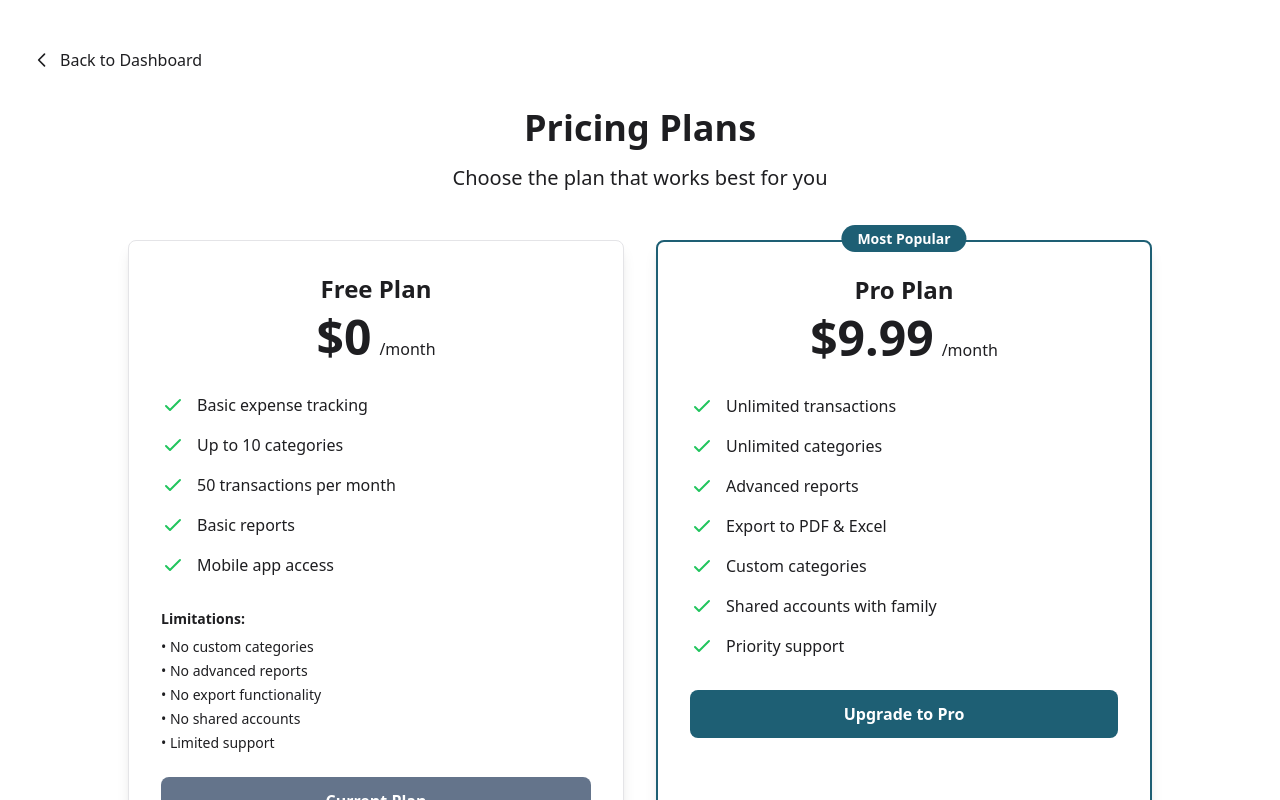
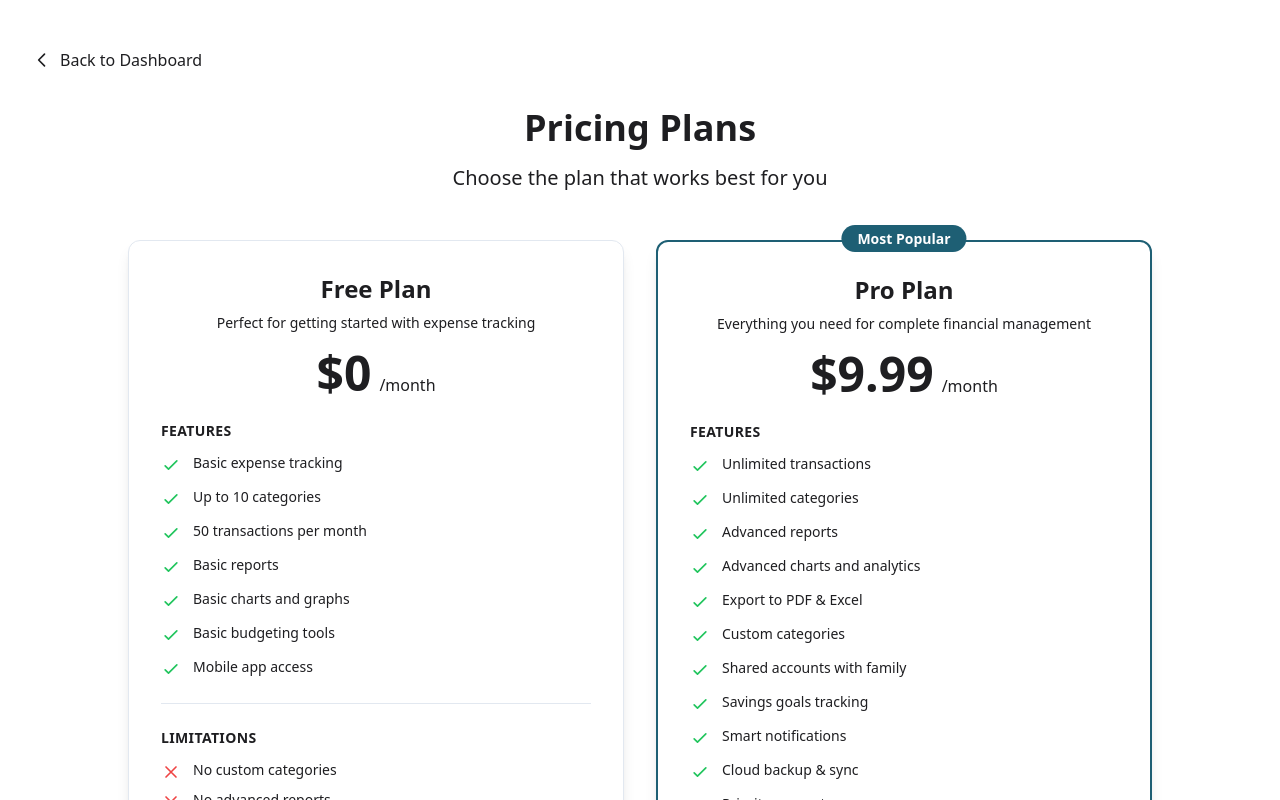
Before and after one commit to lucontre/expense-tracker-pro, a Next.js app in the folder web/: page /pricing in a window 1280 px wide. Shown: the top 800 px of the page. Built offline with nearby package versions, Linux system fonts and the light colour scheme; no server answers.

Commit message:
Fix theme error and improve pricing page with more details and better alignment

```diff
--- a/web/src/app/layout.tsx
+++ b/web/src/app/layout.tsx
@@ -60,15 +60,19 @@ export default function RootLayout({
                     htmlElement.classList.add('dark', 'dark-theme');
                     htmlElement.style.backgroundColor = '#0f172a';
                     htmlElement.style.color = '#f1f5f9';
-                    document.body.style.backgroundColor = '#0f172a';
-                    document.body.style.color = '#f1f5f9';
+                    if (document.body) {
+                      document.body.style.backgroundColor = '#0f172a';
+                      document.body.style.color = '#f1f5f9';
+                    }
                     console.log('Applied dark theme');
                   } else {
                     htmlElement.classList.add('light-theme');
                     htmlElement.style.backgroundColor = '#ffffff';
                     htmlElement.style.color = '#1E1E21';
-                    document.body.style.backgroundColor = '#ffffff';
-                    document.body.style.color = '#1E1E21';
+                    if (document.body) {
+                      document.body.style.backgroundColor = '#ffffff';
+                      document.body.style.color = '#1E1E21';
+                    }
                     root.style.setProperty('--background', '#ffffff');
                     root.style.setProperty('--foreground', '#1E1E21');
                     root.style.setProperty('--card', '#ffffff');
--- a/web/src/app/pricing/page.tsx
+++ b/web/src/app/pricing/page.tsx
@@ -31,6 +31,8 @@ export default function PricingPage() {
       fiftyTransactionsPerMonth: '50 transactions per month',
       basicReports: 'Basic reports',
       mobileAppAccess: 'Mobile app access',
+      basicCharts: 'Basic charts and graphs',
+      basicBudgeting: 'Basic budgeting tools',
       unlimitedTransactions: 'Unlimited transactions',
       unlimitedCategories: 'Unlimited categories',
       advancedReports: 'Advanced reports',
@@ -38,6 +40,10 @@ export default function PricingPage() {
       customCategories: 'Custom categories',
       prioritySupport: 'Priority support',
       sharedAccounts: 'Shared accounts with family',
+      advancedCharts: 'Advanced charts and analytics',
+      savingsGoals: 'Savings goals tracking',
+      notifications: 'Smart notifications',
+      dataBackup: 'Cloud backup & sync',
       noCustomCategories: 'No custom categories',
       noAdvancedReports: 'No advanced reports',
       noExportFunctionality: 'No export functionality',
@@ -63,6 +69,8 @@ export default function PricingPage() {
       fiftyTransactionsPerMonth: '50 transacciones por mes',
       basicReports: 'Reportes básicos',
       mobileAppAccess: 'Acceso a aplicación móvil',
+      basicCharts: 'Gráficos y diagramas básicos',
+      basicBudgeting: 'Herramientas básicas de presupuesto',
       unlimitedTransactions: 'Transacciones ilimitadas',
       unlimitedCategories: 'Categorías ilimitadas',
       advancedReports: 'Reportes avanzados',
@@ -70,6 +78,10 @@ export default function PricingPage() {
       customCategories: 'Categorías personalizadas',
       prioritySupport: 'Soporte prioritario',
       sharedAccounts: 'Cuentas compartidas con familia',
+      advancedCharts: 'Gráficos y análisis avanzados',
+      savingsGoals: 'Seguimiento de metas de ahorro',
+      notifications: 'Notificaciones inteligentes',
+      dataBackup: 'Respaldo en la nube y sincronización',
       noCustomCategories: 'Sin categorías personalizadas',
       noAdvancedReports: 'Sin reportes avanzados',
       noExportFunctionality: 'Sin funcionalidad de exportación',
@@ -112,11 +124,14 @@ export default function PricingPage() {
       name: t.freePlan,
       price: '$0',
       period: t.monthly,
+      description: 'Perfect for getting started with expense tracking',
       features: [
         t.basicExpenseTracking,
         t.upTo10Categories,
         t.fiftyTransactionsPerMonth,
         t.basicReports,
+        t.basicCharts,
+        t.basicBudgeting,
         t.mobileAppAccess,
       ],
       limitations: [
@@ -135,13 +150,18 @@ export default function PricingPage() {
       name: t.proPlan,
       price: '$9.99',
       period: t.monthly,
+      description: 'Everything you need for complete financial management',
       features: [
         t.unlimitedTransactions,
         t.unlimitedCategories,
         t.advancedReports,
+        t.advancedCharts,
         t.exportToPDFExcel,
         t.customCategories,
         t.sharedAccounts,
+        t.savingsGoals,
+        t.notifications,
+        t.dataBackup,
         t.prioritySupport,
       ],
       limitations: [],
@@ -172,7 +192,7 @@ export default function PricingPage() {
   }
 
   return (
-    <div className="min-h-screen bg-white dark:bg-black py-12 px-4 sm:px-6 lg:px-8">
+    <div className="min-h-screen bg-white dark:bg-gradient-to-br dark:from-slate-900 dark:to-slate-800 py-12 px-4 sm:px-6 lg:px-8">
       <div className="mx-auto max-w-7xl">
         <div className="mb-8">
           <Link
@@ -186,7 +206,7 @@ export default function PricingPage() {
           </Link>
         </div>
         <div className="text-center mb-12">
-          <h1 className="text-4xl font-bold text-zinc-900 dark:text-zinc-50 mb-4">
+          <h1 className="text-4xl font-bold text-slate-900 dark:text-zinc-50 mb-4">
             {t.title}
           </h1>
           <p className="text-xl text-slate-900 dark:text-zinc-400">
@@ -198,7 +218,7 @@ export default function PricingPage() {
           {plans.map((plan) => (
             <div
               key={plan.id}
-              className={`relative rounded-lg bg-white p-8 shadow-lg dark:bg-zinc-900 ${plan.popular ? 'border-2' : 'border border-zinc-200 dark:border-zinc-700'}`}
+              className={`relative rounded-xl bg-white p-8 shadow-lg dark:bg-slate-800 ${plan.popular ? 'border-2' : 'border border-slate-200 dark:border-slate-700'} transition-all hover:shadow-xl`}
               style={plan.popular ? { borderColor: 'var(--primary)' } : undefined}
             >
               {plan.popular && (
@@ -212,10 +232,15 @@ export default function PricingPage() {
                 </div>
               )}
 
-              <div className="text-center mb-8">
-                <h3 className="text-2xl font-bold text-zinc-900 dark:text-zinc-50 mb-2">
+              <div className="text-center mb-6">
+                <h3 className="text-2xl font-bold text-slate-900 dark:text-zinc-50 mb-2">
                   {plan.name}
                 </h3>
+                {plan.description && (
+                  <p className="text-sm text-slate-600 dark:text-zinc-400 mb-4">
+                    {plan.description}
+                  </p>
+                )}
                 <div className="flex items-baseline justify-center">
                   <span className="text-5xl font-bold text-slate-900 dark:text-zinc-50">
                     {plan.price}
@@ -226,11 +251,15 @@ export default function PricingPage() {
                 </div>
               </div>
 
-              <ul className="space-y-4 mb-8">
+              <div className="mb-6">
+                <h4 className="text-sm font-semibold text-slate-900 dark:text-zinc-300 mb-3 uppercase tracking-wide">
+                  Features
+                </h4>
+                <ul className="space-y-3">
                   {plan.features.map((feature, index) => (
                     <li key={index} className="flex items-start">
                       <svg
-                      className="h-6 w-6 text-green-500 mr-3 flex-shrink-0"
+                        className="h-5 w-5 text-green-500 mr-3 flex-shrink-0 mt-0.5"
                         fill="none"
                         stroke="currentColor"
                         viewBox="0 0 24 24"
@@ -242,22 +271,38 @@ export default function PricingPage() {
                           d="M5 13l4 4L19 7"
                         />
                       </svg>
-                    <span className="text-slate-900 dark:text-zinc-300">
+                      <span className="text-sm text-slate-900 dark:text-zinc-300">
                         {feature}
                       </span>
                     </li>
                   ))}
                 </ul>
+              </div>
 
               {plan.limitations.length > 0 && (
-                <div className="mb-6">
-                  <p className="text-sm text-slate-900 dark:text-zinc-400 mb-2 font-semibold">
-                    Limitations:
-                  </p>
-                  <ul className="space-y-1">
+                <div className="mb-6 pt-6 border-t border-slate-200 dark:border-slate-700">
+                  <h4 className="text-sm font-semibold text-slate-900 dark:text-zinc-400 mb-3 uppercase tracking-wide">
+                    Limitations
+                  </h4>
+                  <ul className="space-y-2">
                     {plan.limitations.map((limitation, index) => (
-                      <li key={index} className="text-sm text-slate-900 dark:text-zinc-400">
-                        • {limitation}
+                      <li key={index} className="flex items-start">
+                        <svg
+                          className="h-5 w-5 text-red-500 mr-3 flex-shrink-0 mt-0.5"
+                          fill="none"
+                          stroke="currentColor"
+                          viewBox="0 0 24 24"
+                        >
+                          <path
+                            strokeLinecap="round"
+                            strokeLinejoin="round"
+                            strokeWidth={2}
+                            d="M6 18L18 6M6 6l12 12"
+                          />
+                        </svg>
+                        <span className="text-sm text-slate-900 dark:text-zinc-400">
+                          {limitation}
+                        </span>
                       </li>
                     ))}
                   </ul>
@@ -287,9 +332,12 @@ export default function PricingPage() {
         <div className="text-center mt-12">
           <Link
             href="/dashboard"
-            className="text-blue-600 hover:text-blue-700 dark:text-blue-400 dark:hover:text-blue-300"
+            className="inline-flex items-center text-slate-900 hover:text-slate-700 dark:text-zinc-400 dark:hover:text-zinc-50 transition-colors"
           >
-            ← Back to Dashboard
+            <svg className="w-5 h-5 mr-2" fill="none" stroke="currentColor" viewBox="0 0 24 24">
+              <path strokeLinecap="round" strokeLinejoin="round" strokeWidth={2} d="M15 19l-7-7 7-7" />
+            </svg>
+            {t.backToDashboard}
           </Link>
         </div>
       </div>
```
Lines whose indentation alone changed are shown as unchanged.
